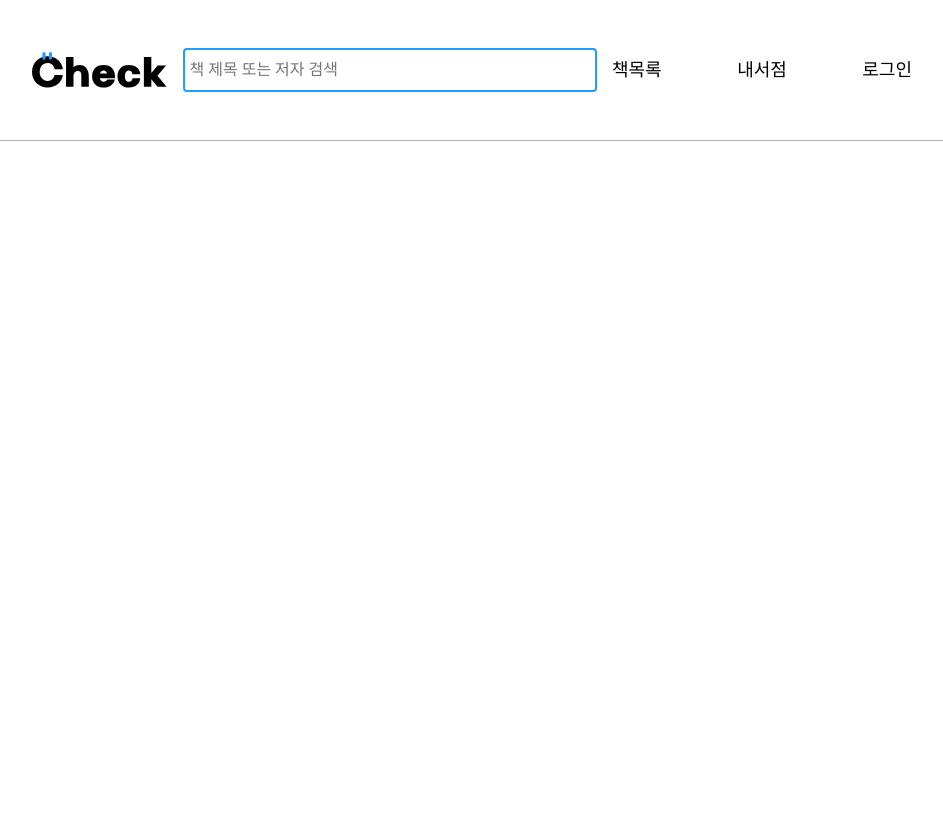
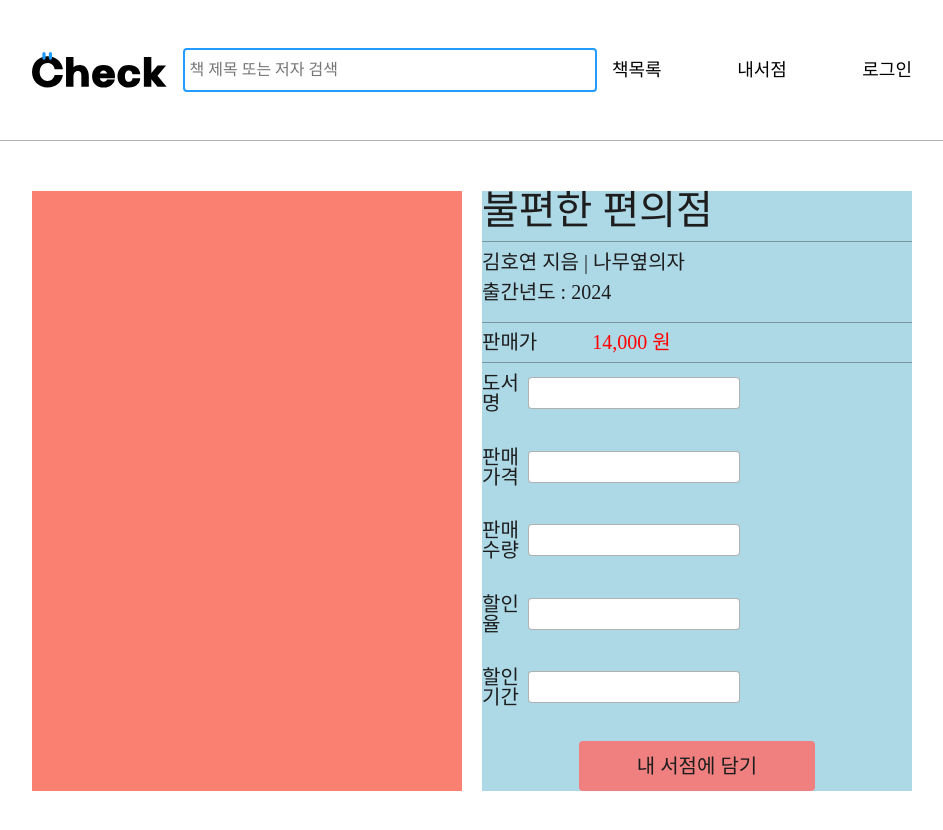
Before and after one commit to priestone/check_bookstore, a React (Create React App) app: page /#/detail in a window 1280 px wide. Shown: the top 830 px of the page, without its empty margins (168-1111 px from the left). Before the commit the page ends 800 px from the top, so only its background shows below. Built offline with nearby package versions, Linux system fonts and the light colour scheme.

Commit message:
detail css setting

```diff
--- a/src/Router.tsx
+++ b/src/Router.tsx
@@ -5,6 +5,7 @@ import BookList from "./pages/BookList";
 import MyStore from "./pages/MyStore";
 import Login from "./pages/Login";
 import Header from "./components/Header";
+import Detail from "./pages/Detail";
 
 const Router = () => {
   return (
@@ -13,6 +14,7 @@ const Router = () => {
       <Routes>
         <Route path="/" element={<Home></Home>}></Route>
         <Route path="/booklist" element={<BookList></BookList>}></Route>
+        <Route path="/detail" element={<Detail></Detail>}></Route>
         <Route path="/mystore" element={<MyStore></MyStore>}></Route>
         <Route path="/login" element={<Login></Login>}></Route>
         <Route path="/*" element={<PageNotFound></PageNotFound>}></Route>
--- a/src/pages/BookList.tsx
+++ b/src/pages/BookList.tsx
@@ -7,7 +7,7 @@ import { Navigation, Pagination, Grid } from "swiper/modules";
 import "swiper/css";
 import "swiper/css/navigation";
 import "swiper/css/pagination";
-import { useLocation } from "react-router-dom";
+import { Link, useLocation } from "react-router-dom";
 
 const Container = styled.div`
   padding: 0 200px 100px 200px;
@@ -152,8 +152,6 @@ const BookList = () => {
     select: (data) => data.response?.body?.items?.item || [],
   });
 
-  console.log(items);
-
   if (isLoading) return <div>Loading...</div>;
   if (error) return <div>Error</div>;
 
@@ -201,6 +199,7 @@ const BookList = () => {
           <SwiperSlide key={index}>
             <Bookgrid>
               {page.map((book: Book) => (
+                <Link to={"/detail"}>
                   <Contents key={book.BOOK_KEY}>
                     <img
                       src={book.IMAGE ? book.IMAGE : noimage}
@@ -213,6 +212,7 @@ const BookList = () => {
                     </h3>
                     <h4>{`${book.AUTHOR} | ${book.PUBLISHER}`}</h4>
                   </Contents>
+                </Link>
               ))}
             </Bookgrid>
           </SwiperSlide>
--- /dev/null
+++ b/src/pages/Detail.tsx
@@ -0,0 +1,139 @@
+import styled from "styled-components";
+
+const Container = styled.div`
+  padding: 0 200px 100px 200px;
+`;
+
+const DetailWrap = styled.div`
+  width: 100%;
+  height: 600px;
+  margin-top: 50px;
+  display: flex;
+  align-items: center;
+  justify-content: space-between;
+  gap: 20px;
+`;
+
+const BookImg = styled.div`
+  width: 50%;
+  height: 100%;
+  background-color: salmon;
+`;
+
+const TextWrap = styled.div`
+  width: 50%;
+  height: 100%;
+  background-color: lightblue;
+  display: flex;
+  align-items: start;
+  justify-content: start;
+  flex-direction: column;
+
+  h2 {
+    font-size: 40px;
+  }
+
+  h3 {
+    font-size: 20px;
+    margin-bottom: 10px;
+  }
+
+  p {
+    font-size: 20px;
+  }
+
+  span {
+    margin-left: 50px;
+    color: red;
+  }
+`;
+
+const Bar = styled.div`
+  width: 100%;
+  height: 1px;
+  background-color: rgba(0, 0, 0, 0.3);
+  margin: 10px 0;
+`;
+
+const SaveBox = styled.div`
+  width: 100%;
+  height: 100%;
+  display: flex;
+  align-items: start;
+  justify-content: space-between;
+  flex-direction: column;
+`;
+
+const SaveOption = styled.div`
+  width: 60%;
+  display: flex;
+  align-items: center;
+  justify-content: space-between;
+`;
+
+const SaveInput = styled.input`
+  all: unset;
+  width: 236px;
+  height: 20px;
+  background-color: white;
+  border-radius: 4px;
+  border: 1px solid rgba(0, 0, 0, 0.3);
+  padding: 5px;
+`;
+
+const SaveButton = styled.div`
+  width: 236px;
+  height: 50px;
+  background-color: lightcoral;
+  border-radius: 4px;
+  font-size: 20px;
+  text-align: center;
+  line-height: 50px;
+  margin: 0 auto;
+`;
+
+const Detail = () => {
+  return (
+    <Container>
+      <DetailWrap>
+        <BookImg></BookImg>
+        <TextWrap>
+          <h2>불편한 편의점</h2>
+          <Bar />
+          <h3>김호연 지음 | 나무옆의자</h3>
+          <h3>출간년도 : 2024</h3>
+          <Bar />
+          <p>
+            판매가 <span>14,000 원</span>
+          </p>
+          <Bar />
+          <SaveBox>
+            <SaveOption>
+              <p>도서명</p>
+              <SaveInput></SaveInput>
+            </SaveOption>
+            <SaveOption>
+              <p>판매가격</p>
+              <SaveInput></SaveInput>
+            </SaveOption>
+            <SaveOption>
+              <p>판매수량</p>
+              <SaveInput></SaveInput>
+            </SaveOption>
+            <SaveOption>
+              <p>할인율</p>
+              <SaveInput></SaveInput>
+            </SaveOption>
+            <SaveOption>
+              <p>할인기간</p>
+              <SaveInput></SaveInput>
+            </SaveOption>
+            <SaveButton>내 서점에 담기</SaveButton>
+          </SaveBox>
+        </TextWrap>
+      </DetailWrap>
+    </Container>
+  );
+};
+
+export default Detail;
```
Lines whose indentation alone changed are shown as unchanged.
